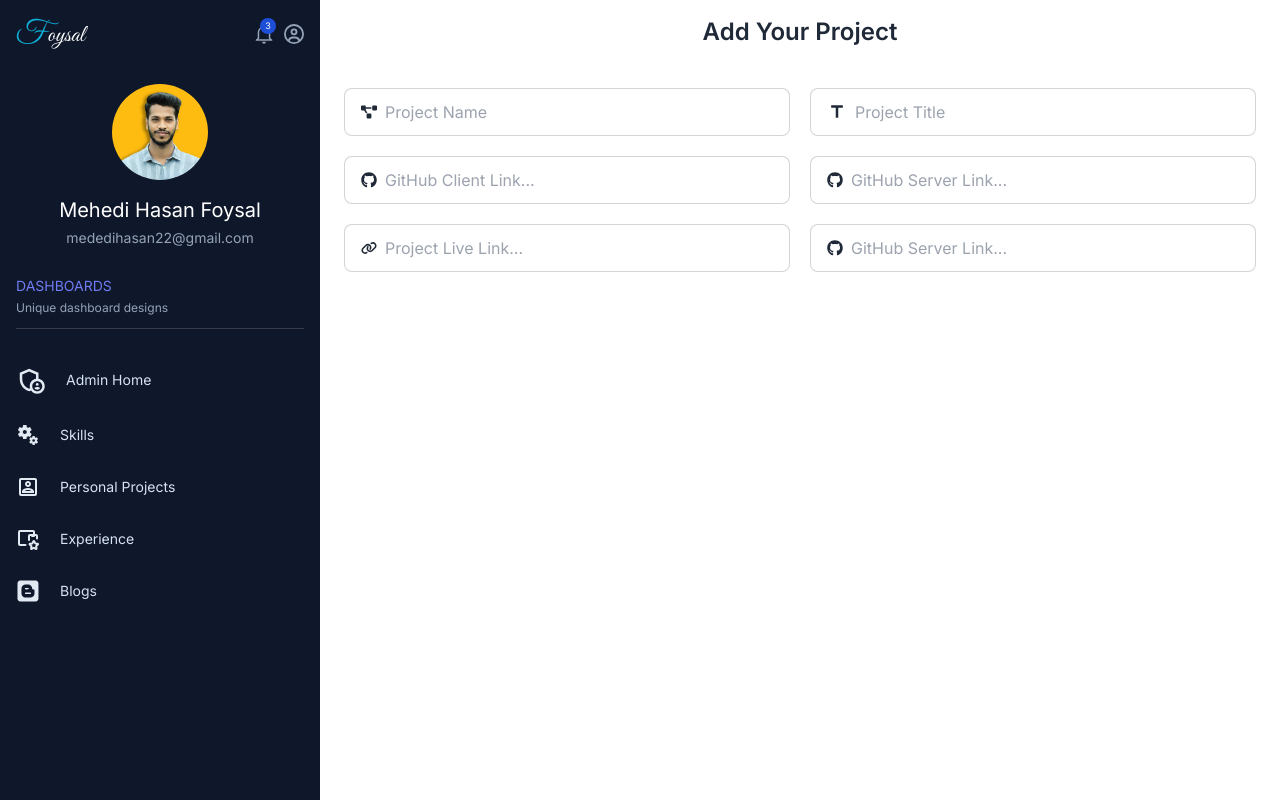
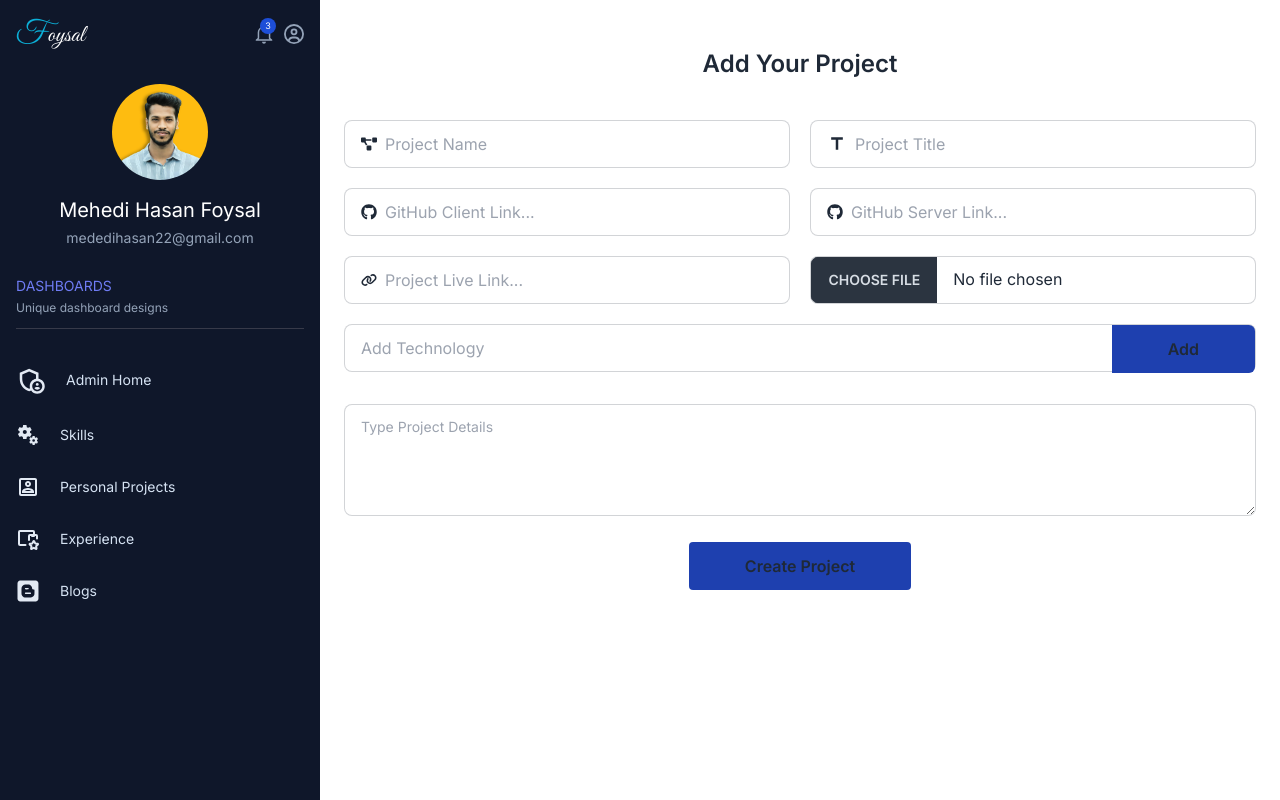
Before and after one commit to mehedihasan8/portfolio-web-site-dashboard, a React (Vite) app: page /project in a window 1280 px wide. Built offline with nearby package versions, Linux system fonts and the light colour scheme.

Commit message:
design add project page

```diff
--- a/src/App.jsx
+++ b/src/App.jsx
@@ -25,7 +25,7 @@ function App() {
             className="drawer-overlay"
           ></label>
 
-          <Sidebar></Sidebar>
+          <Sidebar />
         </div>
       </div>
     </div>
--- a/src/main.jsx
+++ b/src/main.jsx
@@ -1,7 +1,7 @@
 import ReactDOM from "react-dom/client";
 import "./index.css";
 import { RouterProvider } from "react-router-dom";
-import { router } from "./route/Route";
+import { router } from "./Router/Router";
 
 ReactDOM.createRoot(document.getElementById("root")).render(
   <RouterProvider router={router} />
--- a/src/pages/project/AddProject.jsx
+++ b/src/pages/project/AddProject.jsx
@@ -1,10 +1,28 @@
+import { useState } from "react";
 import { FaProjectDiagram } from "react-icons/fa";
 import { FaGithub, FaLink } from "react-icons/fa6";
 import { MdTitle } from "react-icons/md";
 
 const AddProject = () => {
+  //   const [loading, serLoading] = useState(false);
+  const [technology, setTechnology] = useState([]);
+
+  const [techInput, setTechInput] = useState("");
+
+  const addTechnology = () => {
+    if (techInput.trim() !== "") {
+      setTechnology([...technology, techInput.trim()]);
+      setTechInput("");
+    }
+  };
+
+  const deleteTechnology = (text) => {
+    const deleteTechnology = technology.filter((a) => text !== a);
+    setTechnology([...deleteTechnology]);
+  };
+
   return (
-    <div className="px-6">
+    <div className="px-6 py-8">
       <h1 className="text-center text-2xl font-semibold pt-4 pb-10">
         Add Your Project
       </h1>
@@ -65,16 +83,54 @@ const AddProject = () => {
                 placeholder="Project Live Link..."
               />
             </label>
-            <label className="input input-bordered flex items-center gap-2 w-2/4">
-              <FaGithub />
+            <div className="w-2/4">
               <input
-                name="githubServer"
+                accept="*/image"
+                type="file"
+                className="file-input file-input-bordered w-full"
+              />
+            </div>
+          </div>
+          <div className="flex items-center justify-between gap-5 mt-5">
+            <label className="input input-bordered flex items-center gap-2 w-full relative">
+              <input
                 type="text"
-                className="grow"
-                placeholder="GitHub Server Link..."
+                placeholder="Add Technology"
+                value={techInput}
+                onChange={(e) => setTechInput(e.target.value)}
               />
+              <span
+                onClick={addTechnology}
+                className="bg-blue-800 py-3 px-14 rounded-r-md font-semibold cursor-pointer absolute top-0 right-0"
+              >
+                Add
+              </span>
             </label>
           </div>
+          <div className="mt-4">
+            {technology.map((tech, index) => (
+              <span
+                key={index}
+                onClick={(e) => deleteTechnology(e.target.innerText)}
+                className="inline-block bg-gray-200 text-gray-700 py-1 px-2 m-1 rounded transition-all duration-300 hover:bg-red-500 hover:cursor-pointer hover:text-white"
+              >
+                {tech}
+              </span>
+            ))}
+          </div>
+        </div>
+        <div className="mt-8">
+          <textarea
+            className="textarea textarea-bordered w-full h-28"
+            placeholder="Type Project Details"
+          />
+        </div>
+        <div className="flex items-center justify-center py-5">
+          <input
+            className="bg-blue-800 py-3 px-14 rounded font-semibold cursor-pointer"
+            type="submit"
+            value="Create Project"
+          />
         </div>
       </form>
     </div>
```
Also changed, not shown: src/Router/Router.jsx (renamed from src/route/Route.jsx).
